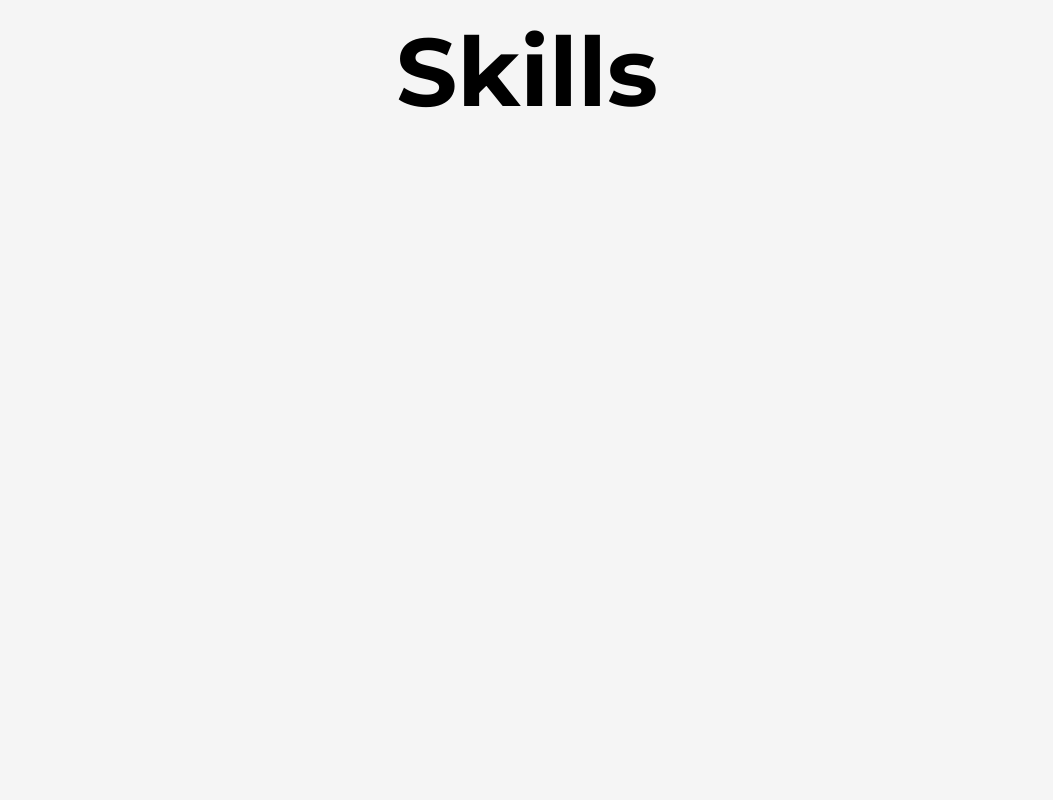
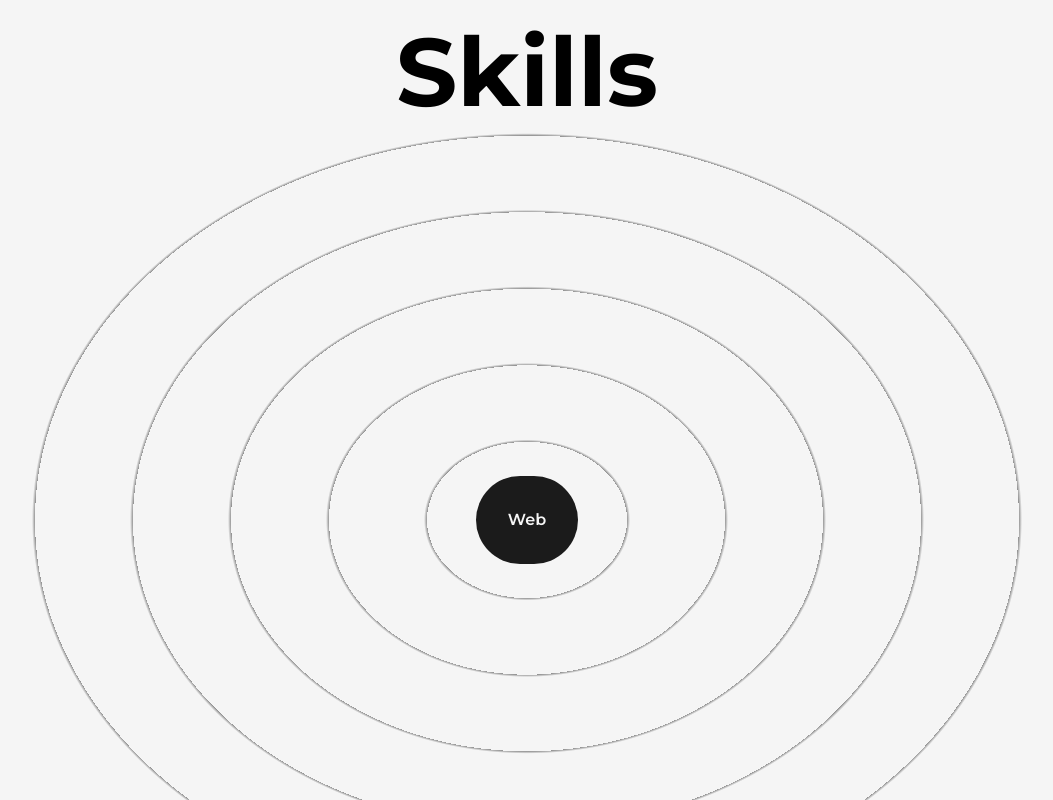
Before and after one commit to MilkiasTonji/mock-portfolio, a Next.js app: page /about in a window 1280 px wide. Shown: the part 1140-1940 px from the top of the page, without its empty margins (113-1166 px from the left). Built offline with nearby package versions, Linux system fonts and the light colour scheme.

Commit message:
Added skills part

```diff
--- a/src/components/Skills.js
+++ b/src/components/Skills.js
@@ -1,11 +1,29 @@
 import React from 'react'
+
+import {motion} from 'framer-motion'
+
+
+const Skill = ({name, x, y}) => {
+  return (
+    <motion.div className='flex items-center justify-center rounded-full font-semibold bg-dark text-light
+    p-8 shadow-dark cursor-pointer'
+    whileHover={{
+      scale: 1.05
+    }}
+    >
+      {name}
+    </motion.div>
+  )
+}
+
+
 
 const Skills = () => {
   return (
     <>
     <h2 className='font-bold text-8xl mt-64 w-full text-center'>Skills</h2>
-    <div className='w-full h-screen relative flex items-center justify-center rounded-full'>
-
+    <div className='w-full h-screen relative flex items-center justify-center rounded-full bg-circularLight'>
+      <Skill name={"Web"} />
     </div>
     </>
   )
--- a/tailwind.config.js
+++ b/tailwind.config.js
@@ -24,6 +24,9 @@ module.exports = {
       },
       animation:{
         'spin-slow':'spin 8s linear infinite',
+      },
+      backgroundImage:{
+        circularLight: 'repeating-radial-gradient(rgba(0,0,0,0.4) 2px, #f5f5f5 5px, #f5f5f5 100px);'
       }
     },
   },
```
